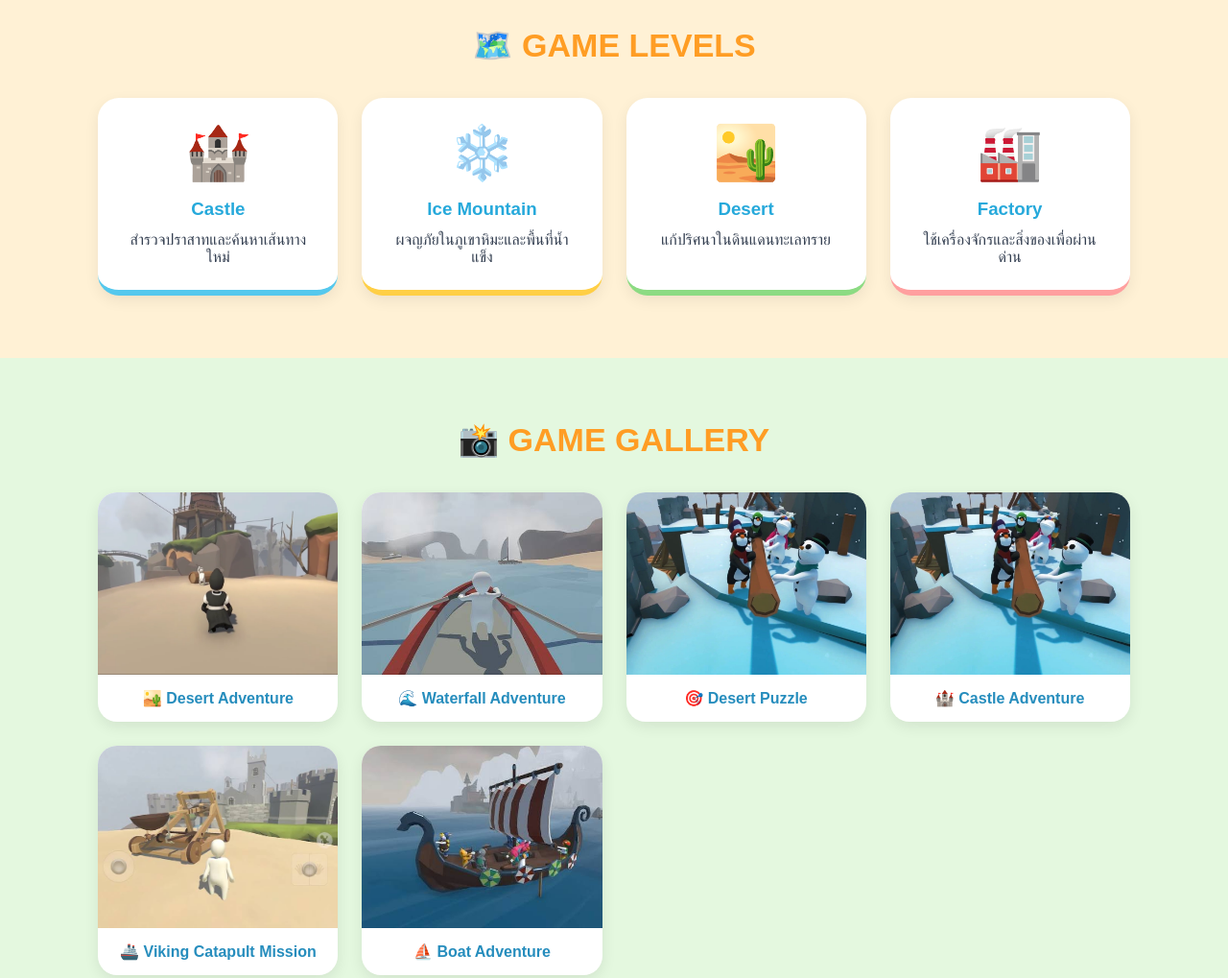
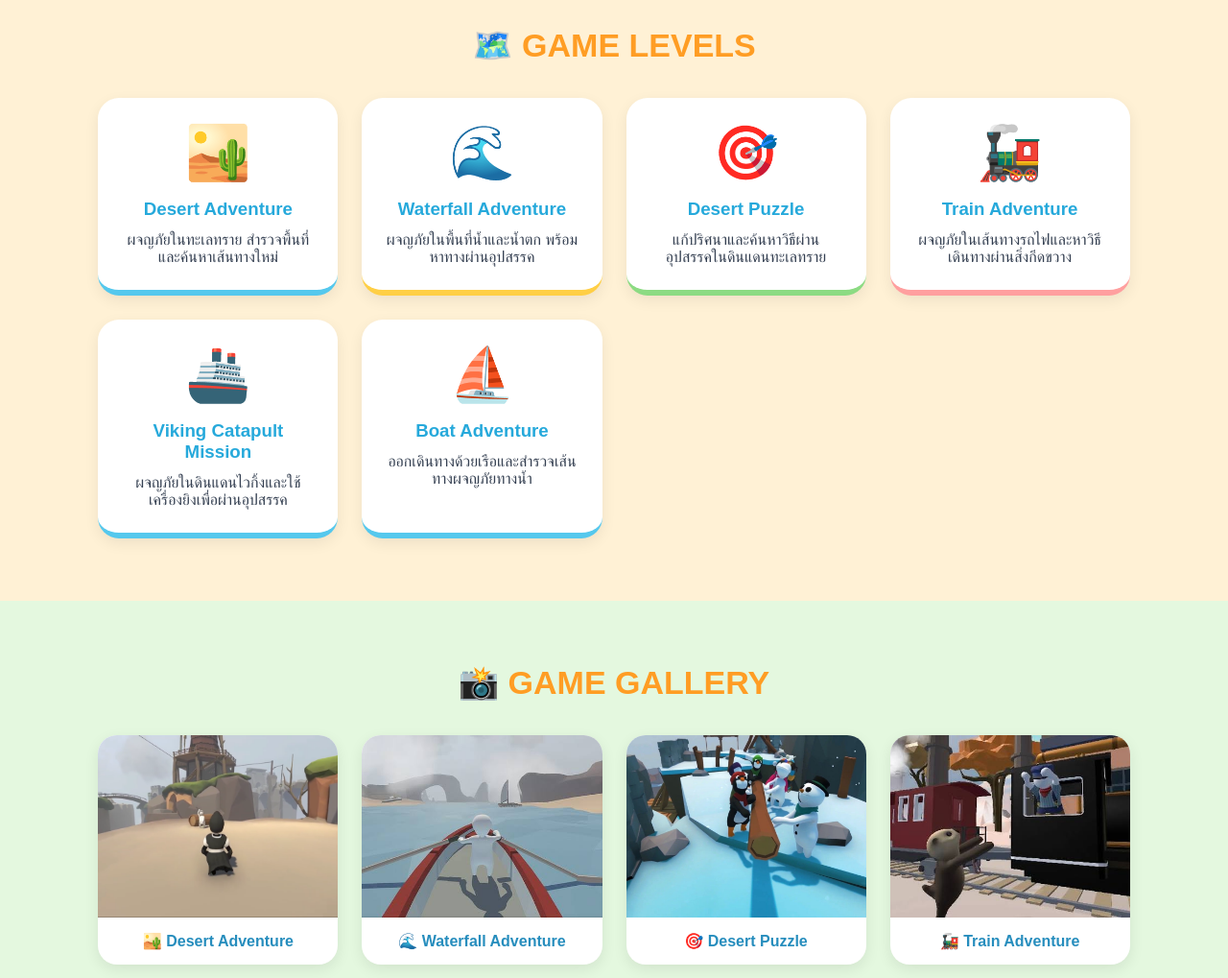
Before and after one commit to pornchanok010-wp/Human-Fall-Flat, a plain HTML site: page index.html in a window 1280 px wide. Shown: the part 1420-2439 px from the top of the page at 96% size. Drawn offline with Linux system fonts and the light colour scheme.

Commit message:
Update index.html

```diff
--- a/index.html
+++ b/index.html
@@ -1,3 +1,4 @@
+
 <!DOCTYPE html>
 <html lang="th">
 <head>
@@ -372,32 +373,43 @@ footer {
     <div class="cards">
 
         <div class="card">
-            <div class="icon">🏰</div>
-            <h3>Castle</h3>
-            <p>สำรวจปราสาทและค้นหาเส้นทางใหม่</p>
+            <div class="icon">🏜️</div>
+            <h3>Desert Adventure</h3>
+            <p>ผจญภัยในทะเลทราย สำรวจพื้นที่และค้นหาเส้นทางใหม่</p>
         </div>
 
         <div class="card">
-            <div class="icon">❄️</div>
-            <h3>Ice Mountain</h3>
-            <p>ผจญภัยในภูเขาหิมะและพื้นที่น้ำแข็ง</p>
+            <div class="icon">🌊</div>
+            <h3>Waterfall Adventure</h3>
+            <p>ผจญภัยในพื้นที่น้ำและน้ำตก พร้อมหาทางผ่านอุปสรรค</p>
         </div>
 
         <div class="card">
-            <div class="icon">🏜️</div>
-            <h3>Desert</h3>
-            <p>แก้ปริศนาในดินแดนทะเลทราย</p>
+            <div class="icon">🎯</div>
+            <h3>Desert Puzzle</h3>
+            <p>แก้ปริศนาและค้นหาวิธีผ่านอุปสรรคในดินแดนทะเลทราย</p>
         </div>
 
         <div class="card">
-            <div class="icon">🏭</div>
-            <h3>Factory</h3>
-            <p>ใช้เครื่องจักรและสิ่งของเพื่อผ่านด่าน</p>
+            <div class="icon">🚂</div>
+            <h3>Train Adventure</h3>
+            <p>ผจญภัยในเส้นทางรถไฟและหาวิธีเดินทางผ่านสิ่งกีดขวาง</p>
+        </div>
+
+        <div class="card">
+            <div class="icon">🚢</div>
+            <h3>Viking Catapult Mission</h3>
+            <p>ผจญภัยในดินแดนไวกิ้งและใช้เครื่องยิงเพื่อผ่านอุปสรรค</p>
+        </div>
+
+        <div class="card">
+            <div class="icon">⛵</div>
+            <h3>Boat Adventure</h3>
+            <p>ออกเดินทางด้วยเรือและสำรวจเส้นทางผจญภัยทางน้ำ</p>
         </div>
 
     </div>
 </section>
-
 
 <!-- GALLERY -->
 <section class="gallery" id="gallery">
@@ -424,9 +436,9 @@ footer {
         </div>
 
         <div class="gallery-item">
-            <img src="humanthumb-1572971321252.jpg"
+            <img src="images (3).jfif"
                  alt="Snow Adventure">
-            <p>🏰 Castle Adventure</p>
+            <p>🚂 Train Adventure</p>
         </div>
 
         <div class="gallery-item">
@@ -440,10 +452,6 @@ footer {
                  alt="Boat Adventure">
             <p>⛵ Boat Adventure</p>
         </div>
-
-    </div>
-</section>
-
 
     </div>
 </section>
```
